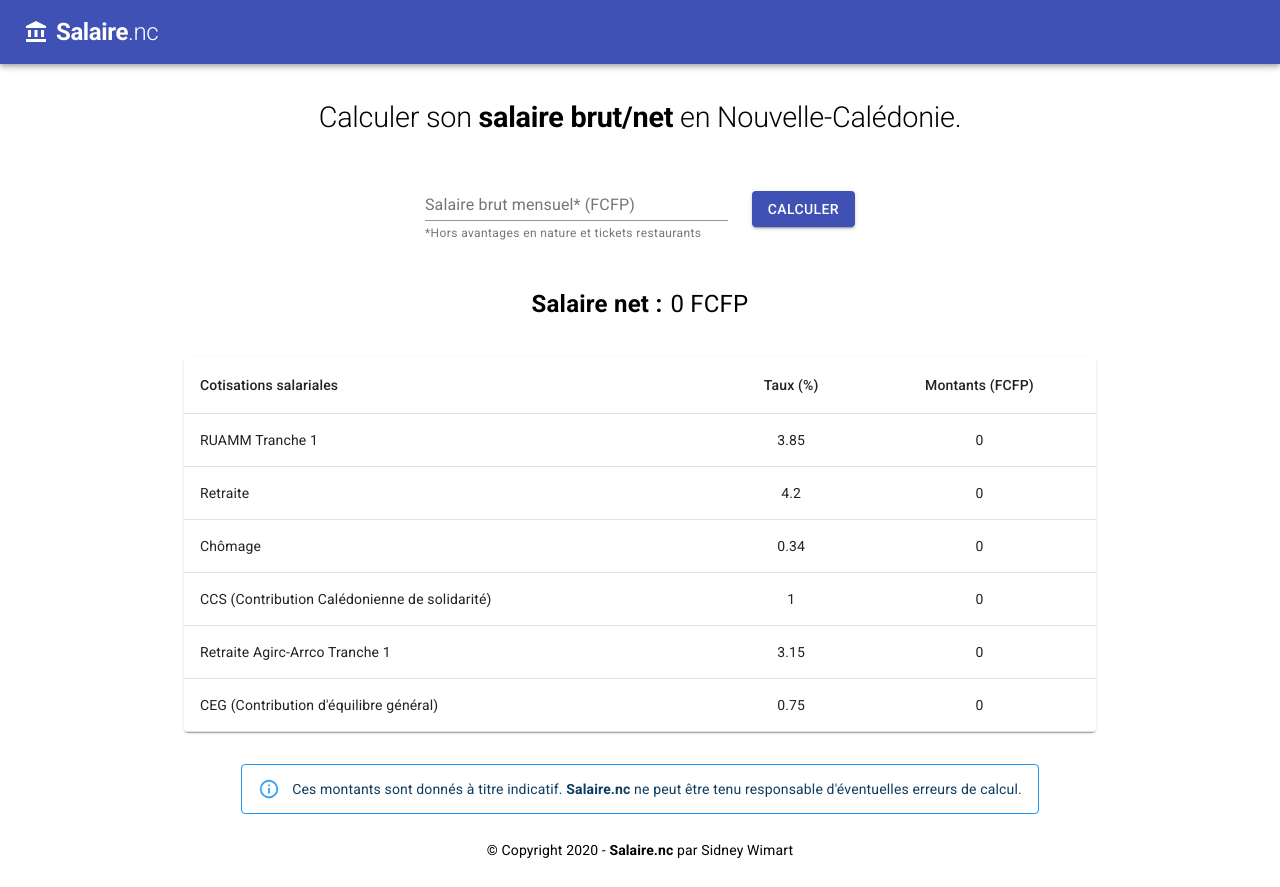
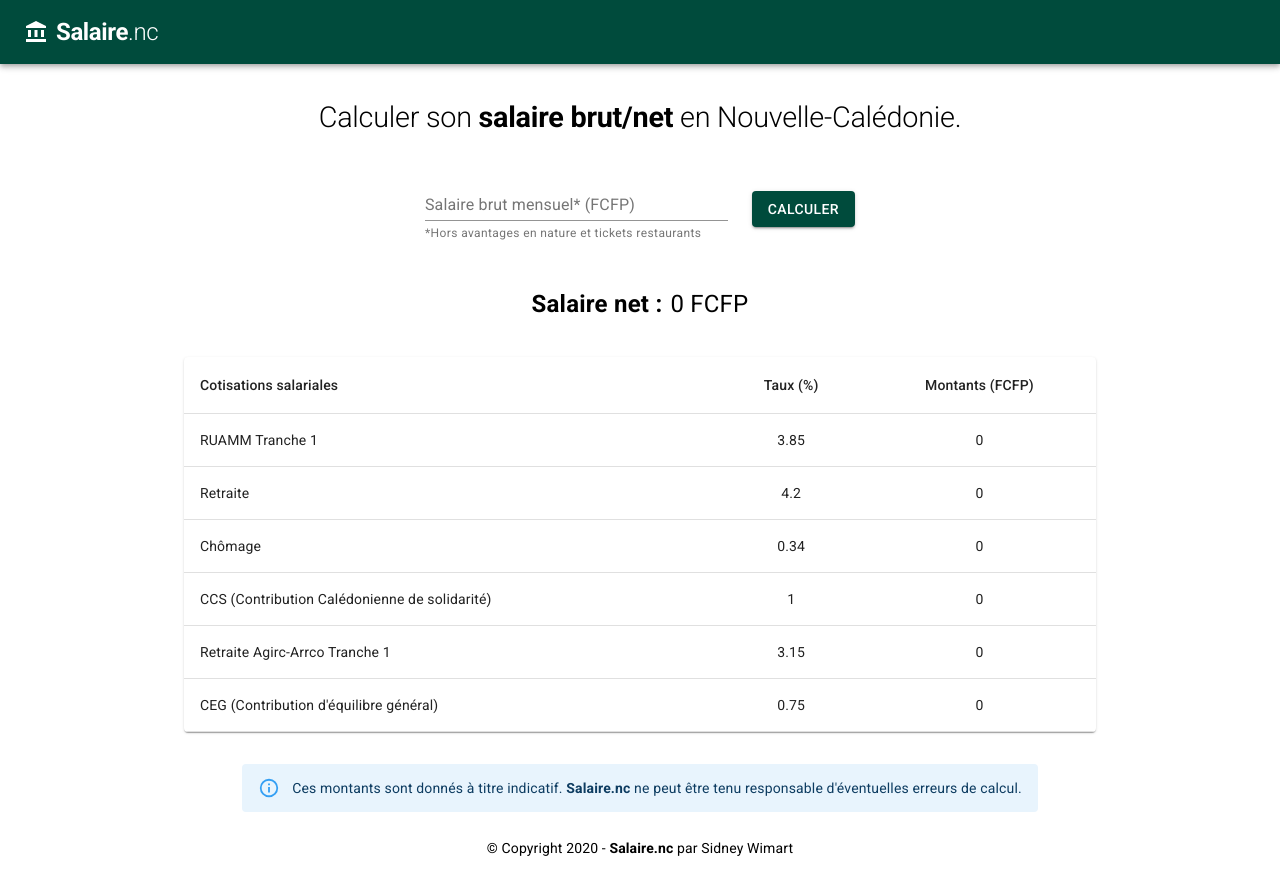
Before and after one commit to sidneywm/salaire.nc, a React (Create React App) app: page / in a window 1280 px wide. Built offline with nearby package versions, Linux system fonts and the light colour scheme.

Commit message:
color change

```diff
--- a/src/App.js
+++ b/src/App.js
@@ -2,21 +2,33 @@ import React from 'react';
 import './App.css';
 
 import Container from '@material-ui/core/Container';
+import { createMuiTheme, ThemeProvider } from '@material-ui/core/styles';
+import green from '@material-ui/core/colors/green';
 
 import Topbar from './components/Topbar/Topbar';
 import Header from './components/Header/Header';
 import Calculator from './components/Calculator/Calculator';
 import Copyright from './components/Copyright/Copyright';
 
+const theme = createMuiTheme({
+  palette: {
+    primary: {
+      main: '#004b3c',
+    },
+  },
+});
+
 function App() {
   return (
     <div>
+      <ThemeProvider theme={theme}>
         <Topbar></Topbar>
         <Container maxWidth="md">
           <Header></Header>
           <Calculator></Calculator>
           <Copyright></Copyright>
         </Container>
+      </ThemeProvider>
     </div>
   );
 }
--- a/src/components/Calculator/Calculator.js
+++ b/src/components/Calculator/Calculator.js
@@ -178,7 +178,7 @@ const Calculator = () => {
         <TableSummary values={values}></TableSummary>
       </Grid>
       <Grid item xs={12}>
-        <Alert severity="info" className={classes.alert} variant="outlined">
+        <Alert severity="info" className={classes.alert}>
           Ces montants sont donnés à titre indicatif. <b>Salaire.nc</b> ne peut
           être tenu responsable d'éventuelles erreurs de calcul.
         </Alert>
```
Lines whose indentation alone changed are shown as unchanged.
